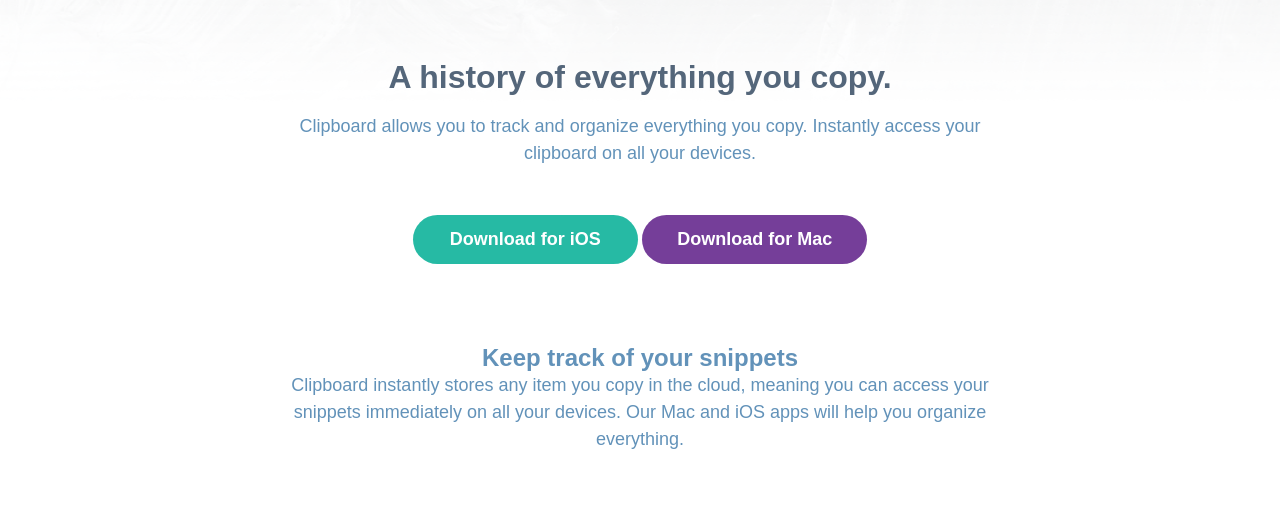
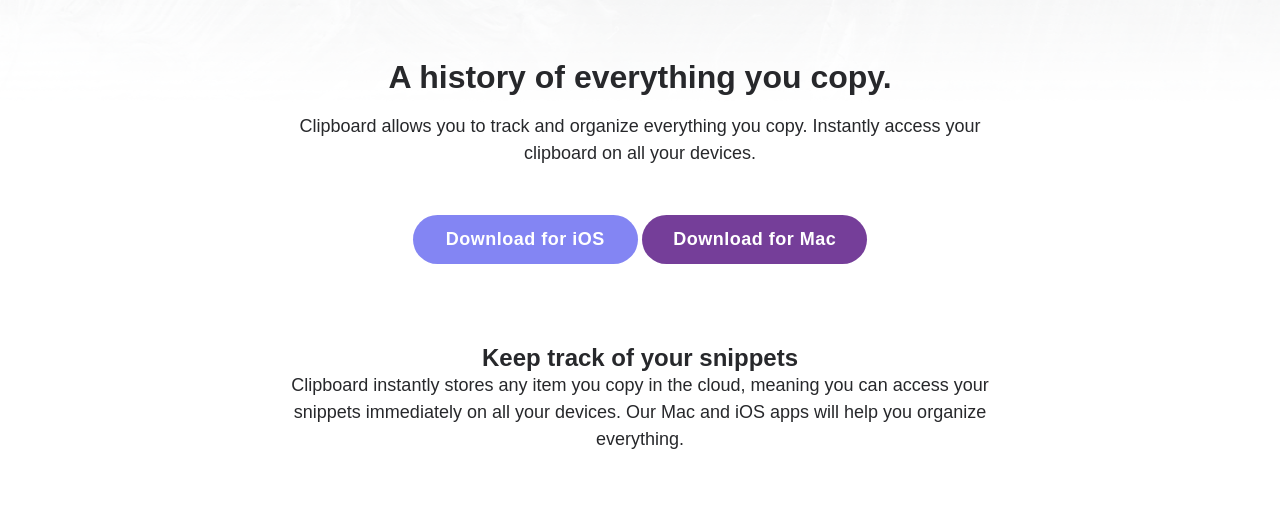
Before and after one commit to leticiadcosta-blip/Projeto, a plain HTML site: page index.html in a window 1280 px wide. Shown: the part 256-785 px from the top of the page. Drawn offline with Linux system fonts and the light colour scheme; a web font is replaced by a local one.

Commit message:
corrigindo

```diff
--- a/style.css
+++ b/style.css
@@ -6,7 +6,7 @@
 
 body {
   font-family: 'Bai Jamjuree', sans-serif;
-  color: rgb(98, 146, 185);
+  color: rgb(39, 40, 43);
   background-color: #ffffff;
   background-image: url(img/Bitmap\ 2.png);
   background-repeat: no-repeat;
@@ -33,7 +33,7 @@ main {
 }
 
 .title {
-  color:rgb(84, 102, 122);
+  color:rgb(39, 40, 43);
   font-size: 32px;
   font-weight: 600;
   line-height: 125%;
@@ -48,6 +48,7 @@ main {
 }
 
 .btn {
+  border: none;
   display: inline-block;
   width: 100%;
   max-width: 225px;
@@ -58,11 +59,13 @@ main {
   font-weight: 600;
   color: #ffffff;
   text-align: center;
+  letter-spacing: 0.5px;
+  transition: all 0.3s ease;
 }
 
 
 .btn-ios {
-  background-color: hsl(171, 66%, 44%);
+  background-color: rgb(131, 133, 243) ;
 }
 
 
@@ -163,7 +166,7 @@ main {
 }
 
 .card h3 {
-  color: rgb(47, 88, 126);
+  color:rgb(39, 40, 43);
   font-size: 24px;
   font-weight: 600;
   margin-bottom: 12px;
@@ -224,7 +227,7 @@ footer {
 }
 
 .footer-links a {
-  color: rgb(85, 95, 128);
+  color: rgb(39, 40, 43);
   text-decoration: none;
   font-size: 18px;
   transition: color 0.3s ease;
```
